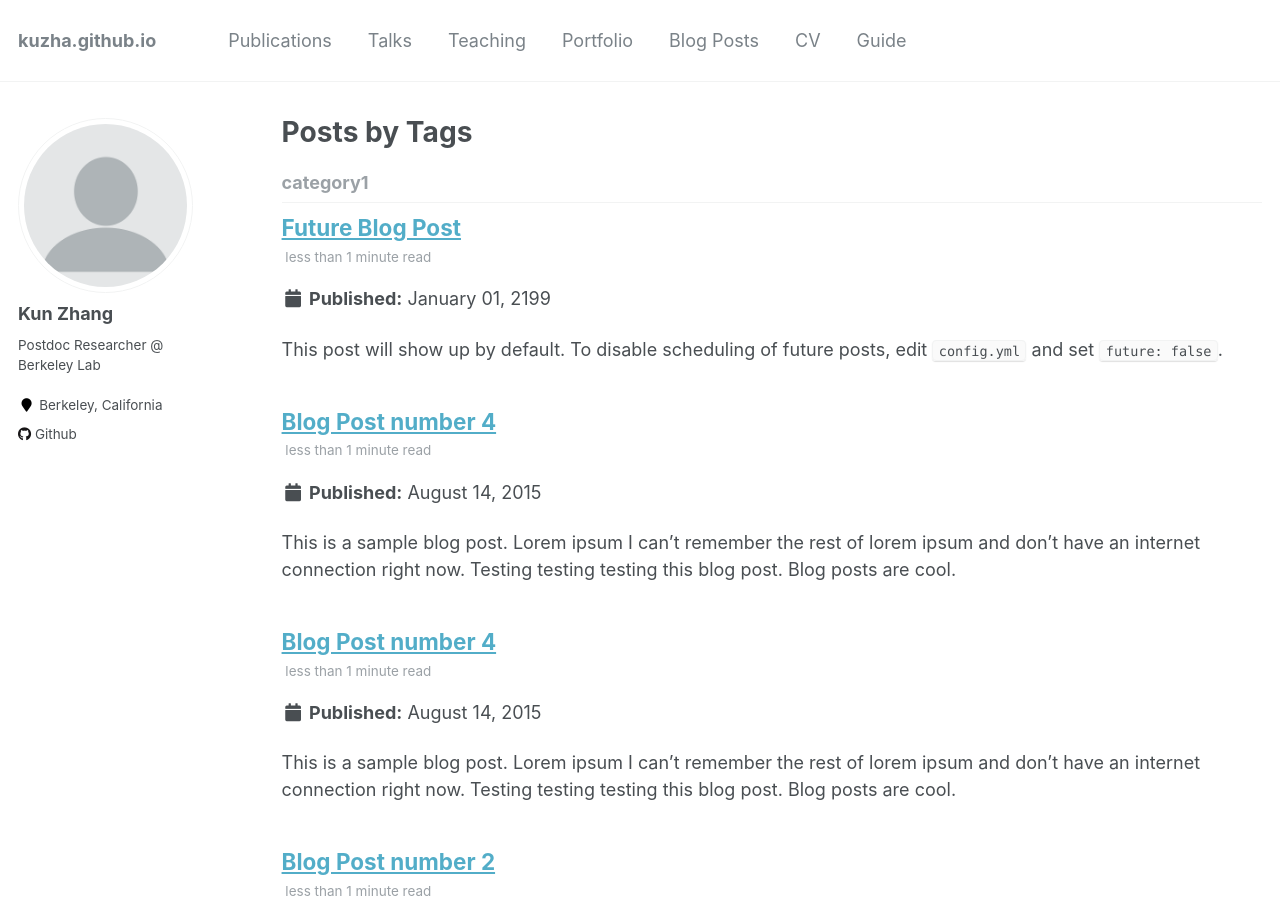
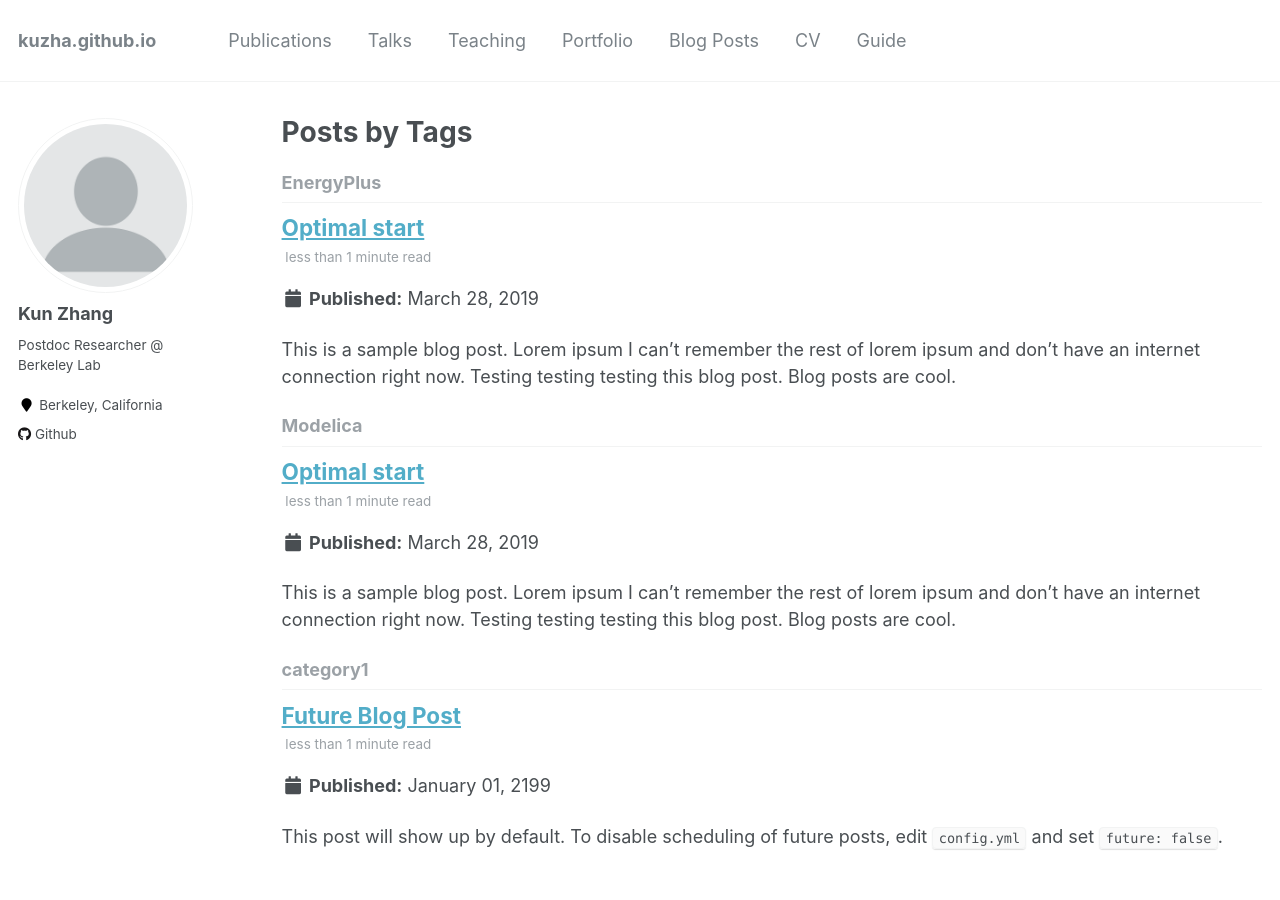
Before and after one commit to asmin1243/kuzha.github.io, a Jekyll site: the page built from _pages/tag-archive.html, in a window 1280 px wide and 900 px high. Built offline with Jekyll 4.4.1, drawn with Linux system fonts in a browser that asks for light colours; some of the changed text lies outside the part shown.

Commit message:
update contents

```diff
--- a/_posts/2019-03-28-blog-post-1.md
+++ b/_posts/2019-03-28-blog-post-1.md
@@ -1,11 +1,10 @@
 ---
-title: 'Blog Post number 4'
-date: 2015-08-14
-permalink: /posts/2012/08/blog-post-4/
+title: 'Optimal start'
+date: 2019-03-28
+permalink: /posts/2019/03/optimal-start/
 tags:
-  - cool posts
-  - category1
-  - category2
+  - Modelica
+  - EnergyPlus
 ---
 
 This is a sample blog post. Lorem ipsum I can't remember the rest of lorem ipsum and don't have an internet connection right now. Testing testing testing this blog post. Blog posts are cool.
```
